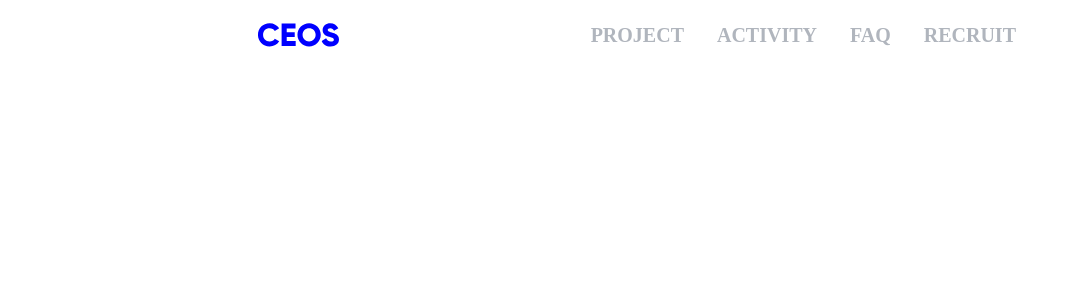
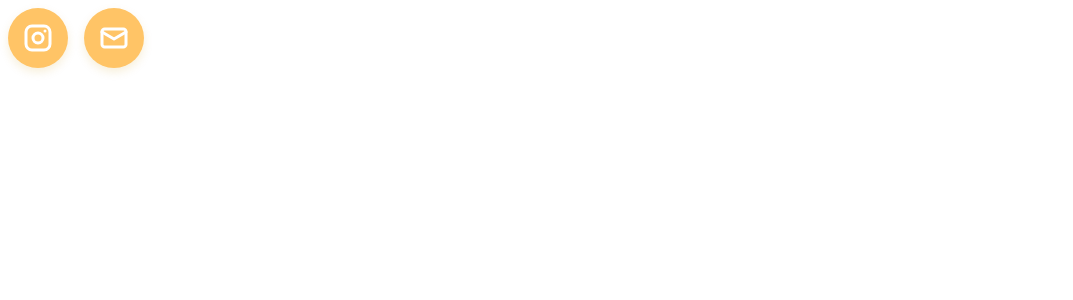
Before and after one commit to CEOS-Developers/CEOS-FE, a Next.js app in the folder apps/ceos/: page / in a window 1280 px wide. Shown: the top 300 px of the page, without its empty margins (0-1073 px from the left). Built offline with nearby package versions, Linux system fonts and the light colour scheme; a web font is replaced by a local one; what emotion-reset would draw is missing.

Commit message:
fix : floationBtn direction props 추가

```diff
--- a/apps/ceos/src/components/Header/index.tsx
+++ b/apps/ceos/src/components/Header/index.tsx
@@ -4,6 +4,7 @@ import { KeyOfPalette, typo } from '../../../../../packages/ui';
 import { Logo } from '../../assets/logo';
 import { MenuBtn } from '../../assets/header/menuBtn';
 import { theme } from '../../../../../packages/ui';
+import { MenuBar } from '../MenuBar';
 import styled from '@emotion/styled';
 
 export interface HeaderProps {
--- a/apps/ceos/src/components/MenuBar/index.tsx
+++ b/apps/ceos/src/components/MenuBar/index.tsx
@@ -0,0 +1,15 @@
+import css from 'styled-jsx/css';
+import { FloatingButton } from '../../../../../packages/ui';
+
+export const MenuBar = () => {
+  return (
+    <div css={menuCss}>
+      <FloatingButton direction="row" />
+    </div>
+  );
+};
+
+const menuCss = () => `
+  width: 308px;
+  height: 844px;
+`;
--- a/apps/ceos/src/pages/index.tsx
+++ b/apps/ceos/src/pages/index.tsx
@@ -1,10 +1,12 @@
 import { ExtraButton, Flex } from '@ceos-fe/ui';
 import { Header } from '@ceos/components/Header';
+import { MenuBar } from '@ceos/components/MenuBar';
 
 export default function Home() {
   return (
     <>
-      <Header backColor="White" />
+      <MenuBar />
+      {/* <Header backColor="White" />
       <Flex direction="column">
         <ExtraButton
           buttonList={[
@@ -12,7 +14,7 @@ export default function Home() {
             { label: '삭제하기', handleClick: () => console.log('삭제') },
           ]}
         />
-      </Flex>
+      </Flex> */}
     </>
   );
 }
--- a/packages/ui/src/components/FloatingButton/index.tsx
+++ b/packages/ui/src/components/FloatingButton/index.tsx
@@ -3,9 +3,14 @@ import { theme } from '../../styles';
 import { Email } from '../../assets/Email';
 import { Instagram } from '../../assets/Instagram';
 
-export const FloatingButton = () => {
+export interface FloatingProps {
+  direction?: string;
+}
+
+export const FloatingButton = (props: FloatingProps) => {
+  const { direction } = props;
   return (
-    <FloatingBtnContainer>
+    <FloatingBtnContainer direction={direction}>
       <FloatingBtnCircle
         onClick={() => window.open('https://www.instagram.com/ceos.sinchon/')}
       >
@@ -18,9 +23,9 @@ export const FloatingButton = () => {
   );
 };
 
-const FloatingBtnContainer = styled.div`
+const FloatingBtnContainer = styled.div<{ direction?: string }>`
   display: flex;
-  flex-direction: column;
+  flex-direction: ${({ direction }) => (direction ? `${direction}` : 'column')};
   gap: 16px;
 
   // 이미지 및 텍스트 드래그 방지
```
